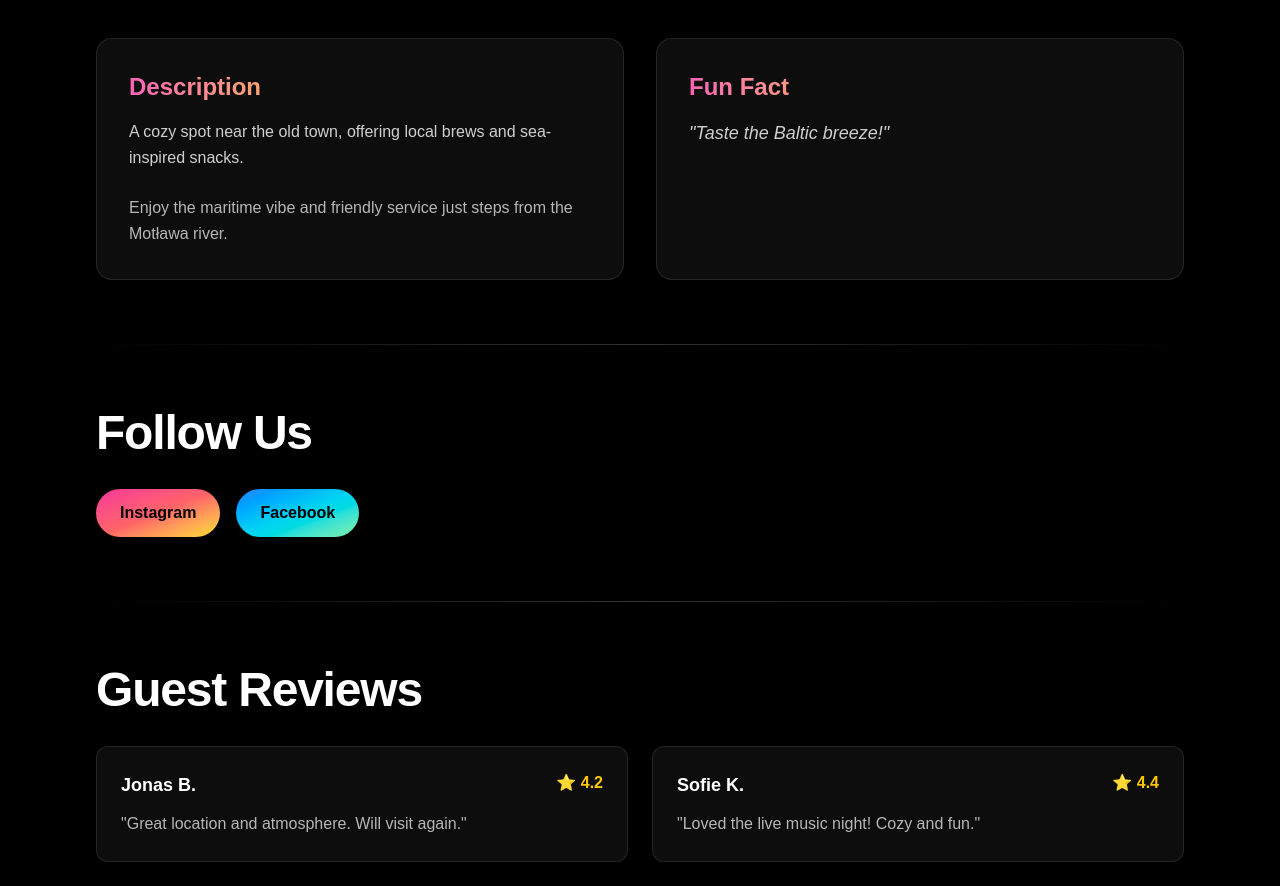
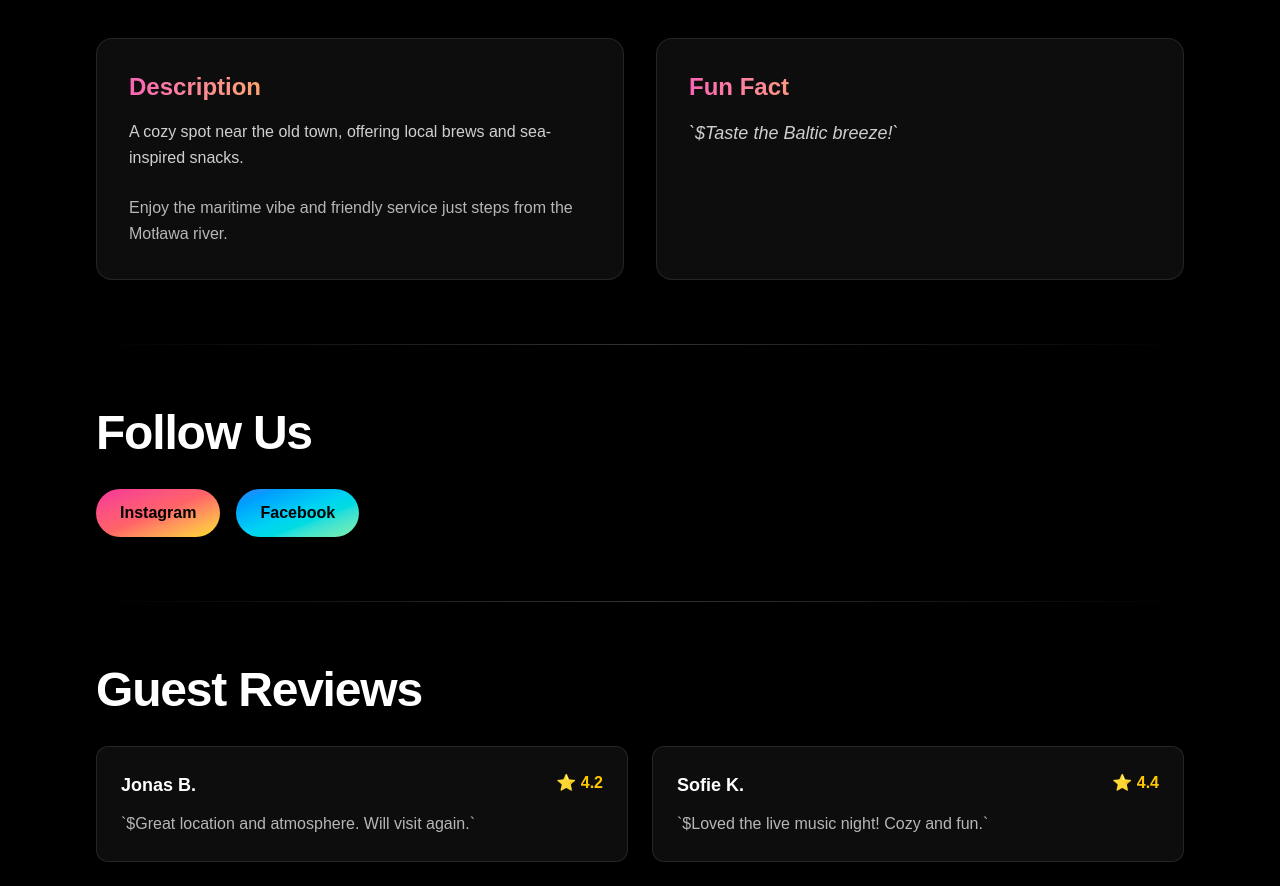
Before and after one commit to WladyslawPitsukha/alex_bar, a Next.js app: page /cafes/gdansk in a window 1280 px wide. Shown: the part 886-1772 px from the top of the page. Built offline with nearby package versions, Linux system fonts and the light colour scheme.

Commit message:
fix: add last changes for debugging

```diff
--- a/src/app/cafes/[slug]/page.tsx
+++ b/src/app/cafes/[slug]/page.tsx
@@ -33,7 +33,7 @@ export default async function CafePage({ params }: Props) {
             <NavBar />
             <main className="min-h-screen bg-black text-white pt-20">
                 {/* Hero Header */}
-                <div className="relative w-full bg-gradient-to-br from-black via-gray-900 to-black py-16 px-6 md:px-16 lg:px-24">
+                <div className="relative w-full bg-linear-to-br from-black via-gray-900 to-black py-16 px-6 md:px-16 lg:px-24">
                     <div className="max-w-6xl mx-auto">
                         <div className="inline-block px-4 py-2 rounded-full bg-green-400/30 text-green-300 text-xs font-bold tracking-widest border border-green-400/50 mb-6">
                             ● ALEX BAR
@@ -58,7 +58,6 @@ export default async function CafePage({ params }: Props) {
                     </div>
                 </div>
 
-                {/* Quick Info Grid */}
                 <div className="bg-black py-16 px-6 md:px-16 lg:px-24">
                     <div className="max-w-6xl mx-auto grid grid-cols-1 md:grid-cols-3 gap-8 mb-16">
                         <div className="rounded-2xl border border-white/10 bg-white/5 p-8 backdrop-blur hover:border-white/20 hover:bg-white/10 transition">
@@ -80,10 +79,8 @@ export default async function CafePage({ params }: Props) {
                         </div>
                     </div>
 
-                    {/* Divider */}
                     <div className="max-w-6xl mx-auto h-px bg-linear-to-r from-transparent via-white/20 to-transparent mb-16"></div>
 
-                    {/* About Section */}
                     <div className="max-w-6xl mx-auto mb-16">
                         <h2 className="text-4xl md:text-5xl font-black tracking-tight mb-8">
                             About This Location
@@ -107,16 +104,14 @@ export default async function CafePage({ params }: Props) {
                                     Fun Fact
                                 </h3>
                                 <p className="text-white/80 leading-relaxed text-lg italic">
-                                    "{cafe.info.coolFacts}"
+                                    `${cafe.info.coolFacts}`
                                 </p>
                             </div>
                         </div>
                     </div>
 
-                    {/* Divider */}
                     <div className="max-w-6xl mx-auto h-px bg-linear-to-r from-transparent via-white/20 to-transparent mb-16"></div>
 
-                    {/* Socials Section */}
                     <div className="max-w-6xl mx-auto mb-16">
                         <h2 className="text-4xl md:text-5xl font-black tracking-tight mb-8">
                             Follow Us
@@ -134,7 +129,7 @@ export default async function CafePage({ params }: Props) {
                                         href={social.href}
                                         target="_blank"
                                         rel="noopener noreferrer"
-                                        className={`px-6 py-3 rounded-full bg-gradient-to-br ${gradient} text-black font-bold hover:scale-105 hover:shadow-lg transition-all shadow-md`}
+                                        className={`px-6 py-3 rounded-full bg-linear-to-br ${gradient} text-black font-bold hover:scale-105 hover:shadow-lg transition-all shadow-md`}
                                     >
                                         {social.labelText}
                                     </a>
@@ -143,10 +138,8 @@ export default async function CafePage({ params }: Props) {
                         </div>
                     </div>
 
-                    {/* Divider */}
                     <div className="max-w-6xl mx-auto h-px bg-linear-to-r from-transparent via-white/20 to-transparent mb-16"></div>
 
-                    {/* Reviews Section */}
                     <div className="max-w-6xl mx-auto">
                         <h2 className="text-4xl md:text-5xl font-black tracking-tight mb-8">
                             Guest Reviews
@@ -162,7 +155,7 @@ export default async function CafePage({ params }: Props) {
                                         <span className="text-yellow-400 font-bold">⭐ {comment.comments.rating}</span>
                                     </div>
                                     <p className="text-white/70 leading-relaxed">
-                                        "{comment.comments.text}"
+                                        `${comment.comments.text}`
                                     </p>
                                 </div>
                             ))}
```
